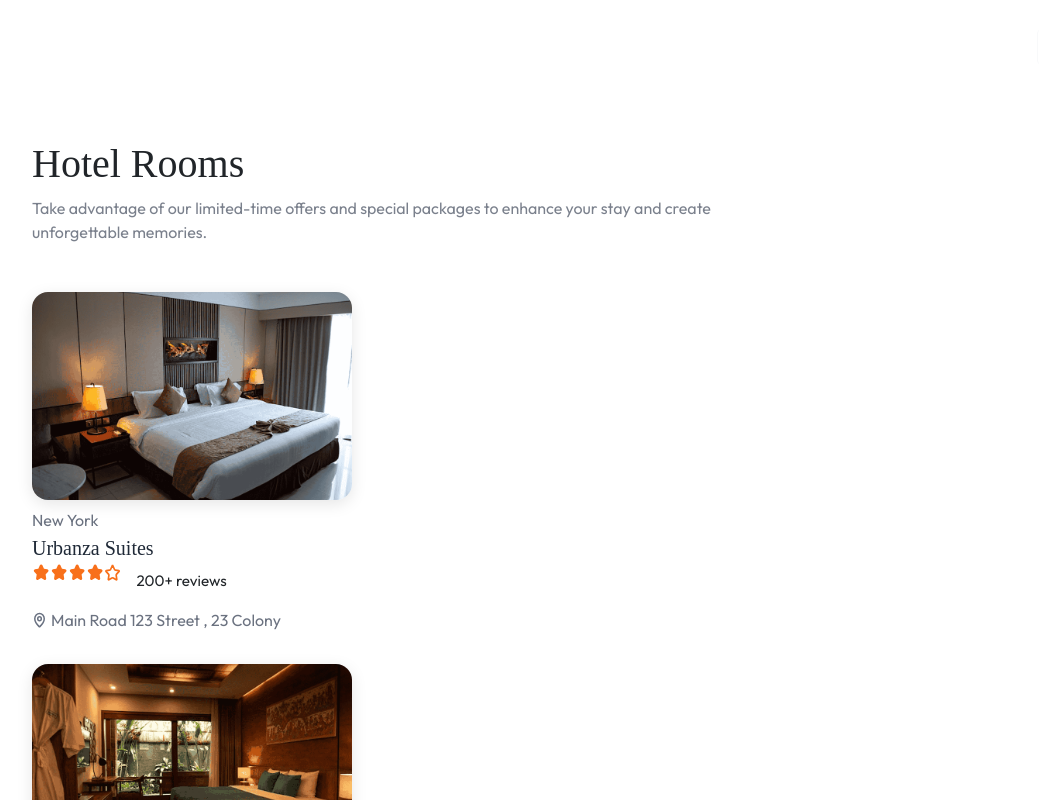
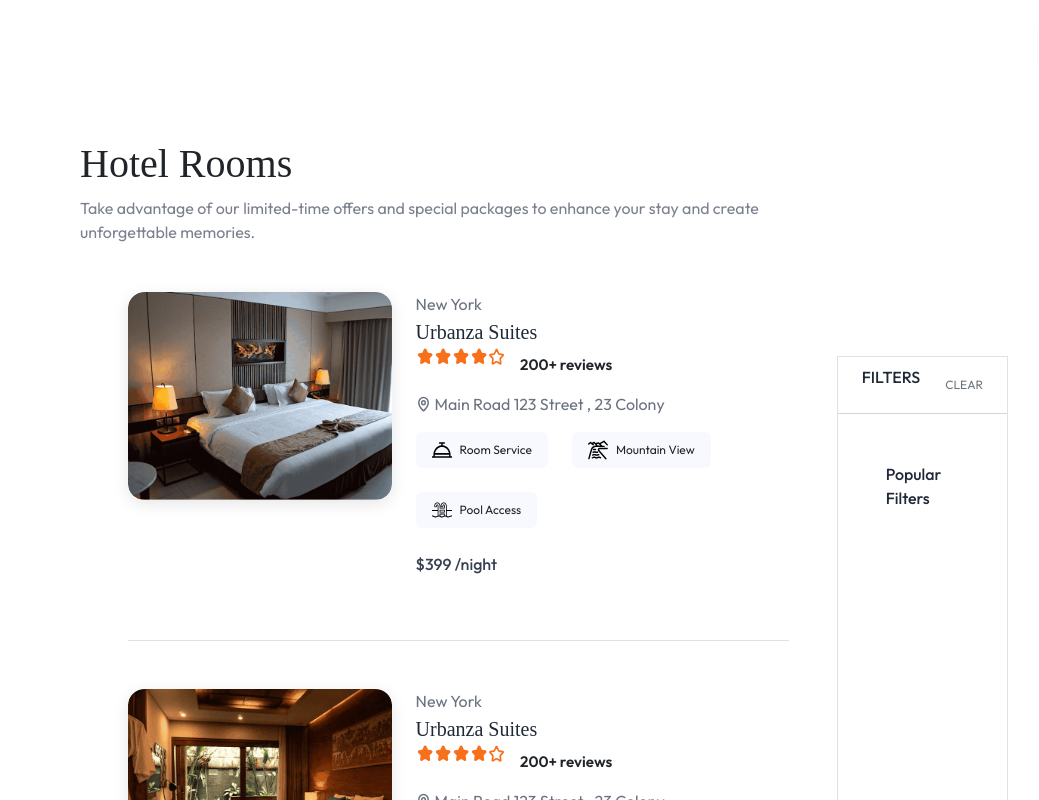
Before and after one commit to Sreeja-s6/ReactProject-HotelBookingApp, a React (Vite) app: page /rooms in a window 1280 px wide. Shown: the top 800 px of the page, without its empty margins (96-1135 px from the left). Built offline with nearby package versions, Linux system fonts and the light colour scheme; a web font is replaced by a local one.

Commit message:
added filter section in AllRooms component

```diff
--- a/src/pages/AllRooms/AllRooms.css
+++ b/src/pages/AllRooms/AllRooms.css
@@ -36,6 +36,7 @@
 .custom-heading {
   font-size: 2.25rem;
 }
+
 @media (min-width: 768px) {
   .custom-heading {
     font-size: 40px;
@@ -49,6 +50,7 @@
   margin-top: 0.5rem;
   max-width: 43.5rem;
 }
+
 @media (min-width: 768px) {
   .custom-paragraph {
     font-size: 1rem;
@@ -69,7 +71,8 @@
 
 /* Room Card */
 .room-card {
-  width: 20rem; /* fixed card width like video */
+  width: 20rem;
+  /* fixed card width like video */
   display: flex;
   flex-direction: column;
 }
@@ -94,7 +97,6 @@
   transform: scale(1.05);
 }
 
-
 /* Room Details */
 .room-title {
   font-size: 1.25rem;
@@ -102,14 +104,17 @@
   cursor: pointer;
   transition: color 0.3s ease;
 }
+
 .room-title:hover {
   color: #007bff;
 }
 
 .rating-row {
   display: flex;
-  align-items: center;      /* vertical alignment */
-  gap: 0.4rem;              /* small space between stars and text */
+  align-items: center;
+  /* vertical alignment */
+  gap: 0.4rem;
+  /* small space between stars and text */
 }
 
 .rating-row span {
@@ -118,7 +123,8 @@
   margin: 0;
   padding: 0;
   display: inline-flex;
-  align-items: center;      /* keeps text vertically aligned */
+  align-items: center;
+  /* keeps text vertically aligned */
 }
 
 /* Fix vertical alignment for the stars themselves */
@@ -126,10 +132,66 @@
 .rating-row i,
 .rating-row img {
   vertical-align: middle;
-  margin-bottom: 2px;       /* adjust this if text still looks low or high */
+  margin-bottom: 2px;
+  /* adjust this if text still looks low or high */
 }
 
 /* optional small tweak if needed */
 .rating-row span {
   transform: translateY(-1px);
 }
+
+.text-xs {
+  font-size: 0.75rem;
+  line-height: 1rem;
+}
+
+.filter-section {
+  width: '20rem';
+  border-color: '#D1D5DB';
+  color: '#4B5563';
+  margin-bottom: '2rem';
+  margin-top: '4rem';
+}
+
+@media (max-width: 992px) {
+  .filter-section {
+    margin-bottom: 2rem;
+    margin-top: 0;
+  }
+}
+
+@media (min-width: 992px) {
+  .filter-section {
+    margin-top: 4rem;
+  }
+}
+
+.custom-border {
+  border-color: #D1D5DB; /* gray-300 */
+}
+
+@media (min-width: 992px) {
+  .custom-border {
+    border-bottom: 1px solid #D1D5DB;
+  }
+}
+
+.transition-height {
+  transition: all 0.7s ease;
+  overflow: hidden;
+}
+
+.auto-height {
+  height: auto;
+}
+
+.collapsed-height {
+  height: 0;
+}
+
+@media (min-width: 992px) {
+  .collapsed-height {
+    height: auto; /* lg:h-auto */
+  }
+}
--- a/src/pages/AllRooms/AllRooms.jsx
+++ b/src/pages/AllRooms/AllRooms.jsx
@@ -1,44 +1,83 @@
-import React from 'react'
-import './AllRooms.css'
-import { assets, roomsDummyData } from '../../assets/assets'
-import { useNavigate } from 'react-router-dom'
-import StarRating from '../../components/StarRating'
+import React, { useState } from 'react';
+import './AllRooms.css';
+import { assets, facilityIcons, roomsDummyData } from '../../assets/assets';
+import { useNavigate } from 'react-router-dom';
+import StarRating from '../../components/StarRating';
+
+const checkBox = ({ label, selected = false, onChange = () => {} }) => {
+  return (
+    <label className="d-flex align-items-center gap-3 mt-2 small" style={{ cursor: 'pointer' }}>
+      <input type="checkbox" />
+    </label>
+  )
+}
 
 function AllRooms() {
   const navigate = useNavigate();
+  const [openFilters, setOpenFilters] = useState(false);
+
+  const roomTypes = [
+    "Single Bed",
+    "Double Bed",
+    "Luxury Room",
+    "Family Suite",
+  ];
+
+  const priceRanges = [
+    '0 to 500',
+    '500 to 1000',
+    '1000 to 2000',
+    '2000 to 3000',
+  ];
+
+  const sortOptions = [
+    "Price Low to High",
+    "price High to Low",
+    "Newest First",
+  ]
 
   return (
     <div className="allrooms-section">
       {/* Heading */}
-      <div className="text-start mb-5">
+      <div className="text-start mb-5 ps-md-5">
         <h1 className="font-playfair custom-heading">Hotel Rooms</h1>
         <p className="custom-paragraph">
-          Take advantage of our limited-time offers and special packages to enhance your stay and create unforgettable memories.
+          Take advantage of our limited-time offers and special packages to enhance your stay
+          and create unforgettable memories.
         </p>
       </div>
 
-      {/* Rooms Grid */}
-      <div className="rooms-grid">
+      {/* Main Layout: Rooms (left) + Filters (right) */}
+      <div className="d-flex flex-column flex-lg-row justify-content-between gap-5 ps-md-5 pe-md-5">
+
+        {/* LEFT: Rooms List */}
+        <div className="rooms-list ps-md-5 flex-grow-1">
           {roomsDummyData.map((room) => (
-          <div key={room._id} className="room-card">
+            <div
+              key={room._id}
+              className="room-item border-bottom pb-5 mb-5 d-flex flex-column flex-md-row align-items-start gap-4 w-auto"
+              style={{ borderColor: '#E5E7EB', width: 'fit-content' }}
+            >
+              {/* Left: Room Image */}
               <div
                 className="room-image-container"
                 onClick={() => {
                   navigate(`/rooms/${room._id}`);
                   scrollTo(0, 0);
                 }}
+                style={{ cursor: 'pointer' }}
               >
                 <img
                   src={room.images[0]}
                   alt="hotel-img"
-                className="room-image"
+                  className="room-image rounded-4"
                   title="View Room Details"
                 />
               </div>
 
-            <div className="room-details mt-2">
+              {/* Right: Room Details */}
+              <div className="room-details mt-3 mt-md-0">
                 <p className="text-gray-500 mb-1">{room.hotel.city}</p>
-
                 <h3
                   className="font-playfair room-title mb-1"
                   onClick={() => {
@@ -49,22 +88,67 @@ function AllRooms() {
                   {room.hotel.name}
                 </h3>
 
+                {/* ⭐ Rating & Reviews */}
                 <div className="d-flex align-items-center rating-row">
                   <StarRating rating={room.rating} />
-                <span className="ms-2">200+ reviews</span>
+                  <span className="ms-2 fw-semibold text-dark">200+ reviews</span>
                 </div>
 
-
+                {/* 📍 Location */}
                 <div className="d-flex align-items-center gap-1 mt-2 text-gray-500">
                   <img src={assets.locationIcon} alt="location-icon" />
                   <span>{room.hotel.address}</span>
                 </div>
+
+                {/* Room Amenities */}
+                <div className="d-flex flex-wrap align-items-center mt-3 mb-4 gap-4">
+                  {room.amenities.map((item, index) => (
+                    <div
+                      key={index}
+                      className="d-flex align-items-center gap-2 px-3 py-2 rounded"
+                      style={{ backgroundColor: 'rgba(245, 245, 255, 0.7)' }}
+                    >
+                      <img
+                        src={facilityIcons[item]}
+                        alt={item}
+                        style={{ width: '20px', height: '20px' }}
+                      />
+                      <p className="text-xs mb-0">{item}</p>
+                    </div>
+                  ))}
+                </div>
+
+                {/* Room price per night */}
+                <p className="fs-6 fw-medium" style={{ color: '#374151' }}>
+                  ${room.pricePerNight} /night
+                </p>
               </div>
             </div>
           ))}
         </div>
+
+        {/* RIGHT: Filter Section */}
+        <div className="filter-section bg-white border text-secondary">
+
+          <div  className={`d-flex align-items-center justify-content-between px-4 py-2 ${openFilters ? "border-bottom" : ""} custom-border`}>
+            <p style={{ fontSize: '1rem', fontWeight: 500, color: '#1F2937' }}>FILTERS</p>
+            <div style={{ fontSize: '0.75rem', cursor: 'pointer' }}>
+              <span onClick={() => setOpenFilters(!openFilters)} className="d-lg-none">
+                {openFilters ? 'HIDE' : 'SHOW'}</span>
+              <span className='d-none d-lg-block'>CLEAR</span>
             </div>
-  )
+          </div>
+
+          <div   className={`transition-height overflow-hidden ${openFilters ? "auto-height" : "collapsed-height"}`}>
+            <div className="px-5 pt-5">
+              <p style={{ fontWeight: 500, color: '#1F2937', paddingBottom: '0.5rem' }}>Popular Filters</p>
+            </div>
+          </div>
+
+        </div>
+      </div>
+    </div>
+  );
 }
 
-export default AllRooms
+export default AllRooms;
```
Lines whose indentation alone changed are shown as unchanged.
